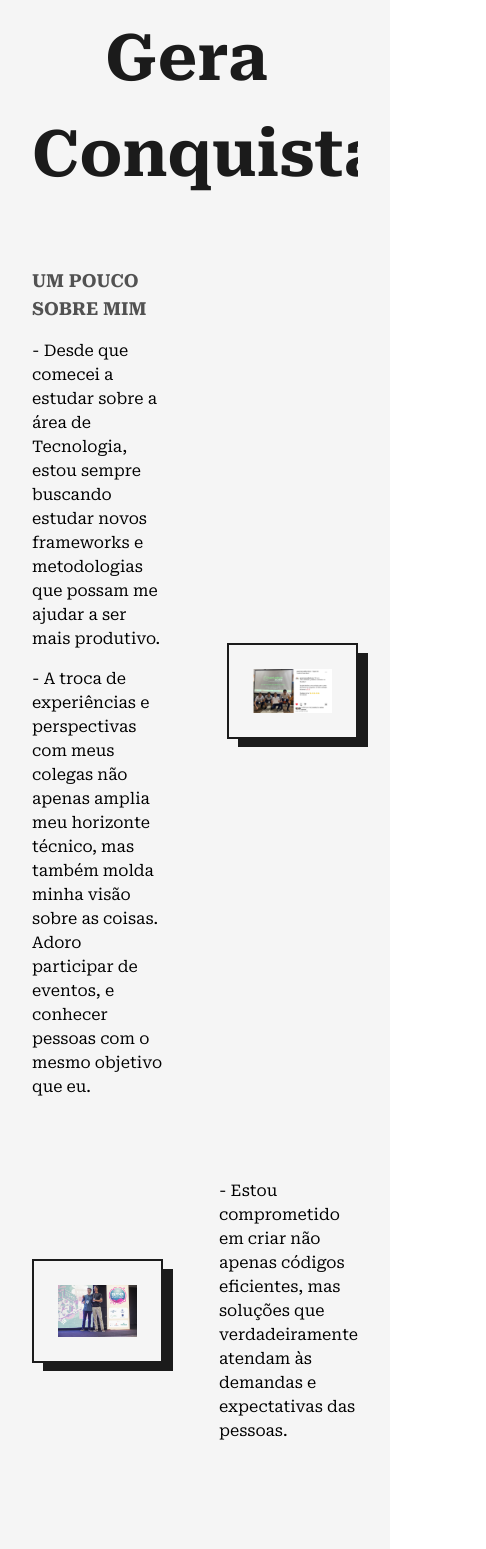
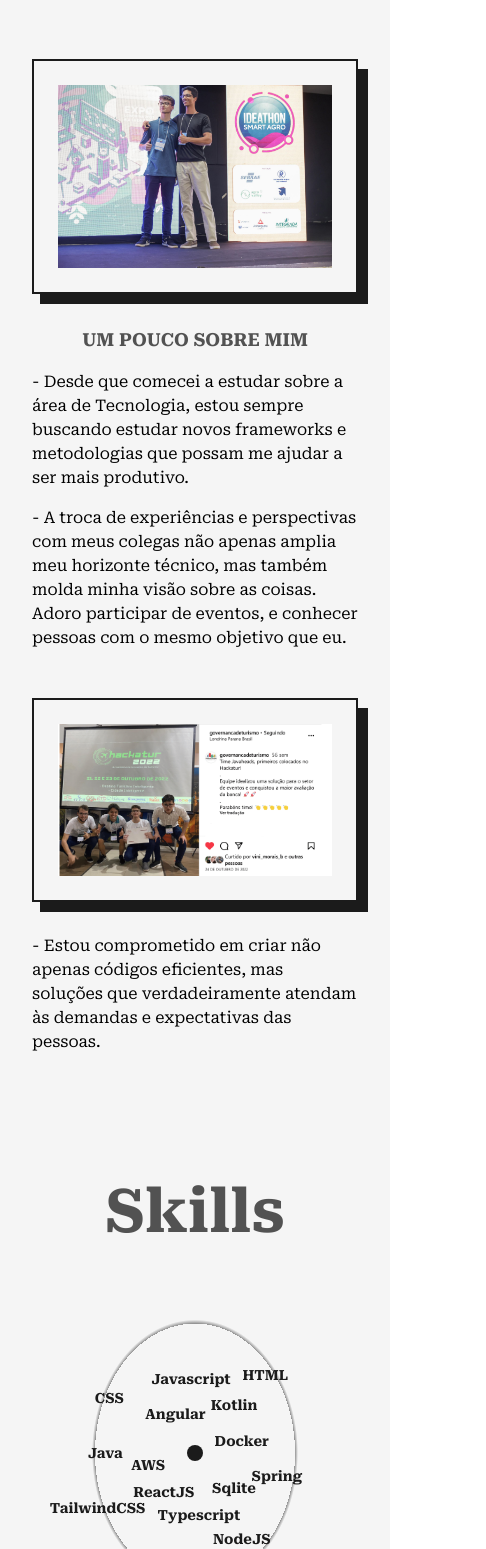
Before and after one commit to pafrasson/portfolio, a Next.js app: page /about in a window 390 px wide. Shown: the part 199-1748 px from the top of the page, 486 px wide, since content can reach past the window. Built offline with nearby package versions, Linux system fonts and the light colour scheme.

Commit message:
feat: responsive skills component

```diff
--- a/src/components/Education.js
+++ b/src/components/Education.js
@@ -23,7 +23,8 @@ const Details = ({ type, time, place, info }) => {
 const Education = () => {
     return (
         <motion.div className='my-64' style={{ opacity: 0 }} whileInView={{ opacity: 1 }} transition={{ duration: 0.6 }}>
-            <h2 className='font-bold text-8xl mb-32 w-full text-center text-dark/75 dark:text-light'>
+            <h2 className='font-bold text-8xl mb-32 w-full text-center text-dark/75 dark:text-light
+            lg:!text-7x1 sm:!text-6xl xs:!text-4xl sm:mb-8'>
                 Educação e Trabalho
             </h2>
 
--- a/src/components/Experience.js
+++ b/src/components/Experience.js
@@ -2,28 +2,32 @@ import React from 'react'
 import { motion } from "framer-motion";
 
 const Details = ({ position, company, companyLink, time, work, cert, certificateLink, githubLink, git }) => {
-    return <li className='my-8 first:mt-0 last:mb-0 w-[60%] mx-auto flex flex-col items-center justify-between'>
+    return <li className='my-8 first:mt-0 last:mb-0 w-[60%] mx-auto flex flex-col items-center justify-between
+    md:w-[80%]
+    '>
         <motion.div
             initial={{ y: 50 }}
             whileInView={{ y: 0 }}
             transition={{ duration: 0.5, type: "spring" }}
         >
-            <h3 className='capitalize font-bold text-lg'>{position}&nbsp;<a href={companyLink}
+            <h3 className='capitalize font-bold text-lg sm:text-xl xs:text-lg'>{position}&nbsp;<a href={companyLink}
                 target={"_blank"} className=' text-red-400 capitalize'>
                 @{company}</a></h3>
-            <span className='capitalize font-semibold text-dark/75 dark:text-slate-300'>
+            <span className='capitalize font-semibold text-dark/75 dark:text-slate-300
+            xs:text-sm
+            '>
                 {time}
             </span>
-            <p className='font-medium w-full'>
+            <p className='font-medium w-full md:text-sm'>
                 {work}
             </p>
 
             <a href={certificateLink} target={"_blank"} className='hover:text-red-400 capitalize font-semibold text-dark/75 dark:text-light
-            dark:hover:text-red-400
+            dark:hover:text-red-400 xs:text-sm
             '>{cert}</a>
             <p></p>
             <a href={githubLink} target={"_blank"} className='hover:text-red-400 capitalize font-semibold text-dark/75 dark:text-light
-            dark:hover:text-red-400
+            dark:hover:text-red-400 xs:text-sm
             '>{git}</a>
 
         </motion.div>
@@ -34,11 +38,13 @@ const Details = ({ position, company, companyLink, time, work, cert, certificate
 const Experience = () => {
     return (
         <motion.div className='my-64' style={{ opacity: 0 }} whileInView={{ opacity: 1 }} transition={{ duration: 0.6 }}>
-            <h2 className='font-bold text-8xl mb-32 w-full text-center text-dark/75 dark:text-light'>
+            <h2 className='font-bold text-8xl mb-32 w-full text-center text-dark/75 dark:text-light
+            md:text-6xl xs:text-4xl md:mb-16
+            '>
                 Certificações e Experiências
             </h2>
 
-            <div className='w-[75%] mx-auto relative'>
+            <div className='w-[75%] mx-auto relative lg:w-[90%] md:w-full'>
 
                 <div className='absolute left-8 top-0 w-[4-px] h-full bg-dark origin-top' />
 
--- a/src/components/Skills.js
+++ b/src/components/Skills.js
@@ -5,6 +5,8 @@ const Skill = ({ name, x, y, className = "" }) => {
     return (
         <motion.div className={`flex items-center justify-center rounded-full font-semibold bg-dark text-light
                 py-3 px-6 shadow-dark cursor-pointer absolute ${className}
+                lg:py-2 lg:px-4 md:text-sm md:py-1.5 md:px-3 xs:!bg-transparent xs:!dark:bg-transparent
+                xs:text-dark xs:dark:text-light xs:font-bold
                 `}
             whileHover={{ scale: 1.05 }}
             initial={{ x: 0, y: 0 }}
@@ -20,13 +22,18 @@ const Skills = () => {
     return (
         <>
             <motion.div style={{ opacity: 0 }} whileInView={{ opacity: 1 }} transition={{ duration: 0.6 }}>
-                <h2 className='font-bold text-8xl mt-64 w-full text-center text-dark/75 dark:text-light'>
+                <h2 className='font-bold text-8xl mt-64 w-full text-center text-dark/75 dark:text-light
+                md:text-6xl md:mt-32
+                '>
                     Skills
                 </h2>
 
-                <div className='w-full h-screen relative flex items-center justify-center rounded-full bg-circularLight dark:bg-circularDark'>
+                <div className='w-full h-screen relative flex items-center justify-center rounded-full bg-circularLight dark:bg-circularDark
+                lg:h-[80vh] sm:h-[60vh] xs:h-[50vh]
+                '>
                     <motion.div className='flex items-center justify-center rounded-full font-semibold bg-dark text-light
                 p-6 shadow-dark cursor-pointer
+                lg:p-6 md:p-4 xs:text-xs xs:p-2
                 '
                         whileHover={{ scale: 1.05 }}
                     >
@@ -35,18 +42,18 @@ const Skills = () => {
 
                     <Skill name="Angular" x="-5vw" y="-10vw" className='!bg-red-600' />
                     <Skill name="ReactJS" x="-8vw" y="10vw" className='!bg-sky-400' />
-                    <Skill name="Kotlin" x="8vw" y="-12.4vw" className='!bg-violet-700' />
+                    <Skill name="Kotlin" x="10vw" y="-12.4vw" className='!bg-violet-700' />
                     <Skill name="Java" x="-23vw" y="0vw" className='!bg-orange-600' />
                     <Skill name="Spring" x="21vw" y="6vw" className='!bg-green-600' />
-                    <Skill name="HTML" x="18vw" y="-16vw" className='!bg-orange-700' />
+                    <Skill name="HTML" x="18vw" y="-20vw" className='!bg-orange-700' />
                     <Skill name="CSS" x="-22vw" y="-14vw" className='!bg-purple-950' />
-                    <Skill name="Javascript" x="-1vw" y="-16vw" className='!bg-yellow-400' />
+                    <Skill name="Javascript" x="-1vw" y="-19vw" className='!bg-yellow-400' />
                     <Skill name="Typescript" x="1vw" y="16vw" className='!bg-blue-900' />
                     <Skill name="Docker" x="12vw" y="-3vw" className='!bg-blue-950' />
                     <Skill name="AWS" x="-12vw" y="3vw" className='!bg-orange-400' />
                     <Skill name="Sqlite" x="10vw" y="9vw" className='!bg-blue-950' />
-                    <Skill name="TailwindCSS" x="-22vw" y="14vw" className='!bg-cyan-400' />
-                    <Skill name="NodeJS" x="12vw" y="18vw" className='!bg-green-300' />
+                    <Skill name="TailwindCSS" x="-25vw" y="14vw" className='!bg-cyan-400' />
+                    <Skill name="NodeJS" x="12vw" y="22vw" className='!bg-green-300' />
                 </div>
             </motion.div>
         </>
--- a/src/pages/about.js
+++ b/src/pages/about.js
@@ -19,9 +19,12 @@ const about = () => {
             </Head>
             <main className='flex w-full flex-col items-center justify-center font-roboto mx-auto dark:text-light'>
                 <Layout className='pt-16 items-center justify-beetwen'>
-                    <AnimatedText text="Empenho Gera Conquistas!" className='!mb-16' />
-                    <div className='grid w-full grid-cols-6 gap-16 items-center justify-self-center mx-auto'>
-                        <motion.div className='col-span-3 flex flex-col items-start justify-start'
+                    <AnimatedText text="Empenho Gera Conquistas!" className='!mb-16 lg:!text-7x1 sm:!text-6xl xs:!text-4xl sm:mb-8' />
+                    <div className='grid w-full grid-cols-6 gap-16 items-center justify-self-center mx-auto
+                    sm:gap-8
+                    '>
+                        <motion.div className='col-span-3 flex flex-col items-start justify-start
+                         xl:col-span-8 xl:items-center md:order-2'
                             style={{ opacity: 0 }}
                             whileInView={{ opacity: 1 }}
                             transition={{ duration: 0.6 }}>
@@ -38,7 +41,7 @@ const about = () => {
                             </p>
                         </motion.div>
                         <div className='col-span-3 relative h-max rounded-2x1 border-2 border-solid border-dark
-                        bg-light p-6
+                        bg-light p-6 xl:col-span-8 md:order-2 xl:items-center
                         '
                         >
                             <div className='absolute top-2 -right-3 -z-10 w-[102%] h-[102%] rounded-2x1 bg-dark dark:bg-light/75' />
@@ -50,7 +53,7 @@ const about = () => {
 
                         </div>
                         <div className='col-span-3 relative h-max rounded-2x1 border-2 border-solid border-dark
-                        bg-light p-6
+                        bg-light p-6 xl:col-span-8
                         '
                         >
                             <div className='absolute top-2 -right-3 -z-10 w-[102%] h-[102%] rounded-2x1 bg-dark dark:bg-light/75' />
@@ -60,7 +63,7 @@ const about = () => {
                                 />
                             </div>
                         </div>
-                        <div className='col-span-3 flex flex-col items-end justify-beetwen'>
+                        <div className='col-span-3 flex flex-col items-end justify-beetwen xl:items-center xl:col-span-8 xl:flex-row md:order-3'>
                             <motion.div style={{ opacity: 0 }}
                                 whileInView={{ opacity: 1 }}
                                 transition={{ duration: 0.6 }}>
```
